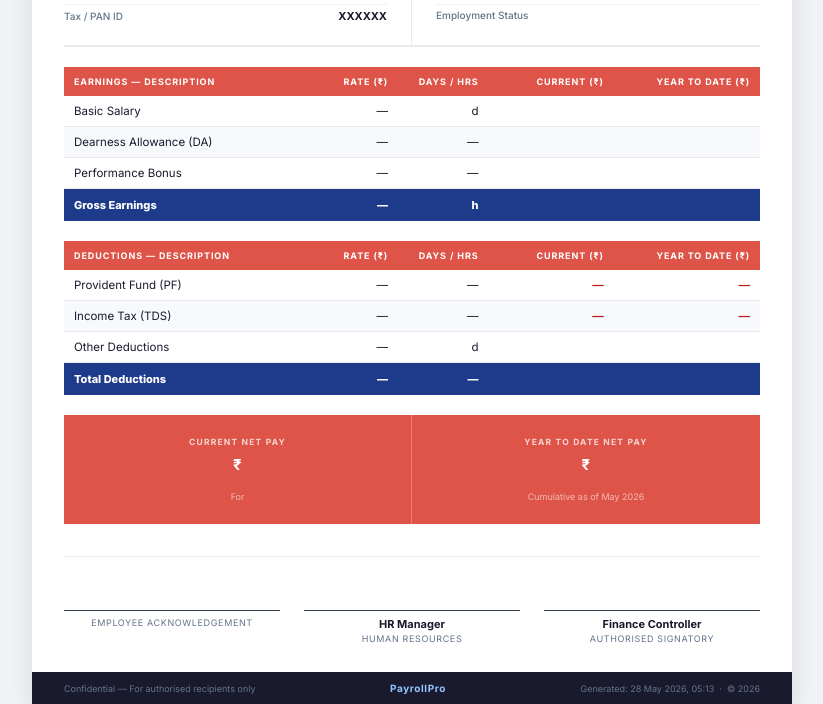
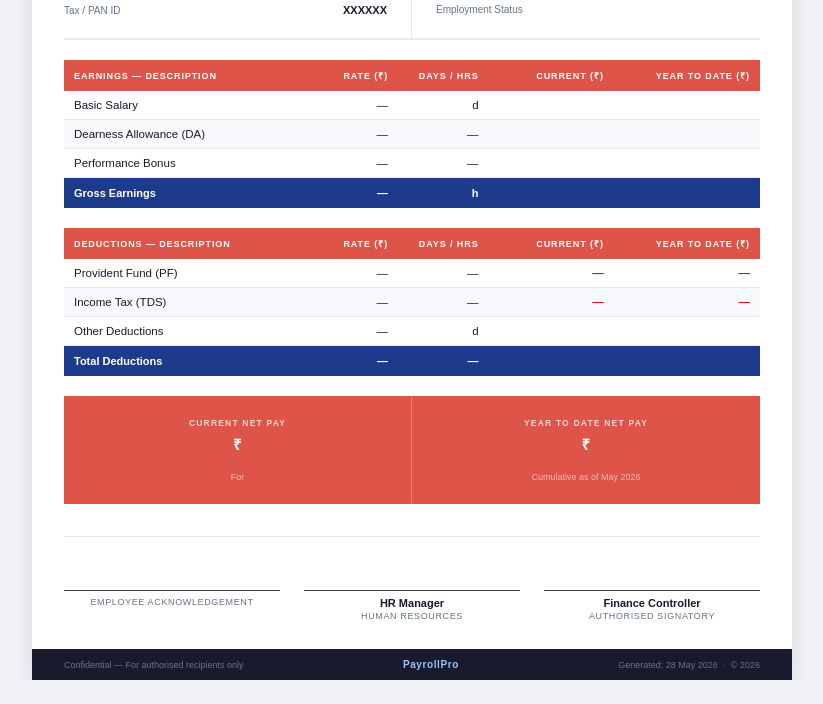
Before and after one commit to sindhu-coder-byte/payroll_app, a Django app: template payroll_project/payroll_app/templates/payroll_app/payslip_template2.html in a window 1280 px wide. Shown: the part 294-998 px from the top of the page, without its empty margins (228-1051 px from the left). After the commit the page ends 974 px from the top, so only its background shows below. Run offline with Django 5.2, Linux system fonts and the light colour scheme; the template is opened without the code that fills it, so the values that code supplies are empty.

Commit message:
Fix template2 500 error: remove Google Fonts CDN link
xhtml2pdf (pisa) tries to fetch external URLs while generating the PDF.
The Google Fonts link caused a network request that failed, crashing the
PDF renderer with a 500. Replaced with Arial/Helvetica system font stack.
Also removed H:i from {% now %} format for xhtml2pdf compatibility.

Co-Authored-By: Claude Sonnet 4.6 <noreply@anthropic.com>

```diff
--- a/payroll_project/payroll_app/templates/payroll_app/payslip_template2.html
+++ b/payroll_project/payroll_app/templates/payroll_app/payslip_template2.html
@@ -3,7 +3,6 @@
 <head>
     <meta charset="UTF-8">
     <title>Pay Stub &mdash; {{ employee.name }}</title>
-    <link href="https://fonts.googleapis.com/css2?family=Inter:wght@400;500;600;700;800;900&display=swap" rel="stylesheet">
     <style>
         /* ════════════════════════════════════════════════
            TEMPLATE 2 — MODERN TWO-COLUMN BLOCK PAYSLIP
@@ -13,7 +12,7 @@
         * { margin: 0; padding: 0; box-sizing: border-box; }
 
         body {
-            font-family: 'Inter', Arial, sans-serif;
+            font-family: Arial, Helvetica, sans-serif;
             font-size: 12px;
             color: #1a1a2e;
             background: #f0f2f5;
@@ -595,7 +594,7 @@
     <div class="footer">
         <span>Confidential &mdash; For authorised recipients only</span>
         <span class="footer-brand">PayrollPro</span>
-        <span>Generated: {% now "d M Y, H:i" %} &nbsp;&middot;&nbsp; &copy; {% now "Y" %}</span>
+        <span>Generated: {% now "d M Y" %} &nbsp;&middot;&nbsp; &copy; {% now "Y" %}</span>
     </div>
 
 </div>
```
